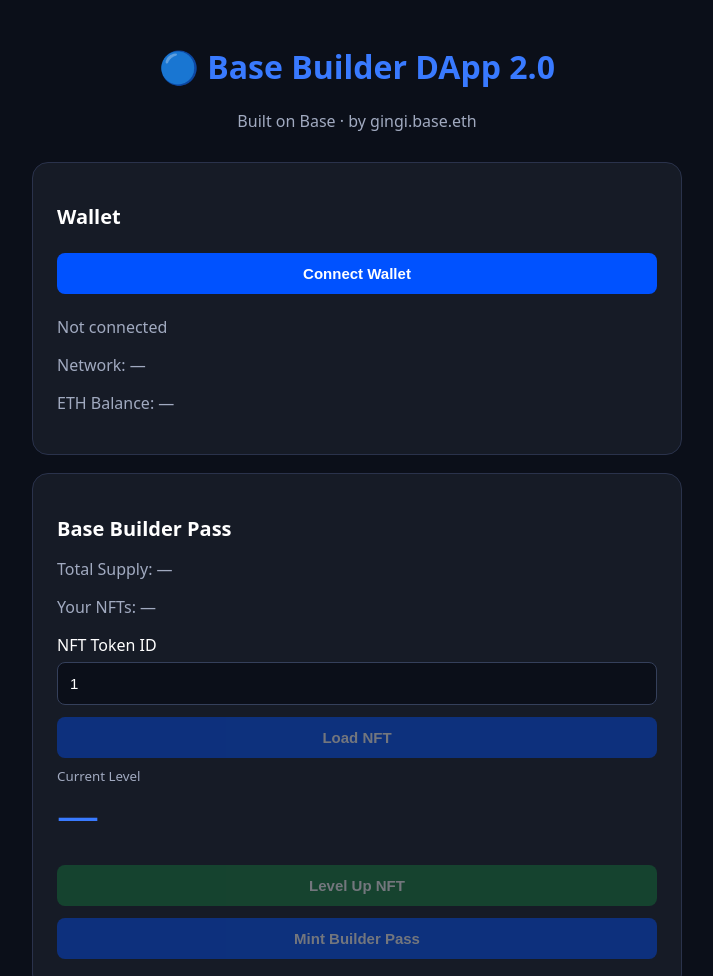
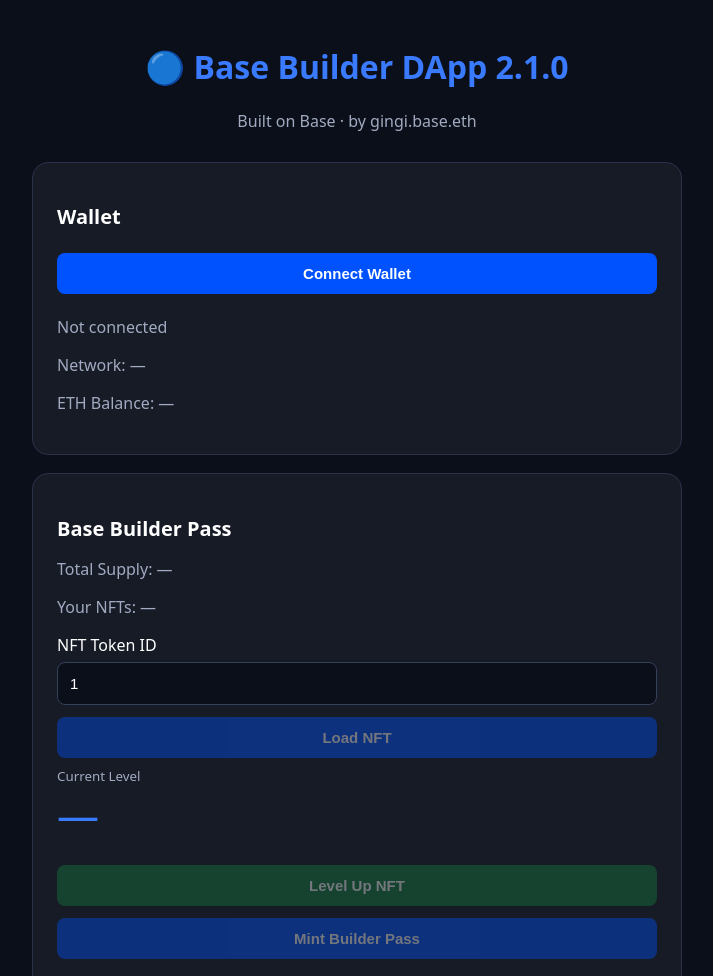
Before and after one commit to gingi1/My-Base-Smart-Contracts, a plain HTML site: page index.html in a window 1280 px wide. Shown: the top 976 px of the page, without its empty margins (283-996 px from the left). Drawn offline with Linux system fonts and the light colour scheme; a script that the page names is missing.

Commit message:
chore: prepare Base Builder DApp v2.1.0

```diff
--- a/index.html
+++ b/index.html
@@ -3,7 +3,7 @@
 <head>
 <meta charset="UTF-8">
 <meta name="viewport" content="width=device-width, initial-scale=1.0">
-<title>Base Builder DApp 2.0</title>
+<title>Base Builder DApp 2.1.0</title>
 <script src="https://cdn.jsdelivr.net/npm/ethers@5.7.2/dist/ethers.umd.min.js"></script>
 <style>
 * { box-sizing: border-box; }
@@ -65,7 +65,7 @@ footer { text-align: center; padding: 20px; }
 <body>
 <main>
 <header>
-  <h1>🔵 Base Builder DApp 2.0</h1>
+  <h1>🔵 Base Builder DApp 2.1.0</h1>
   <p>Built on Base · by gingi.base.eth</p>
 </header>
 
```
Also changed, not shown: 2 other files.
